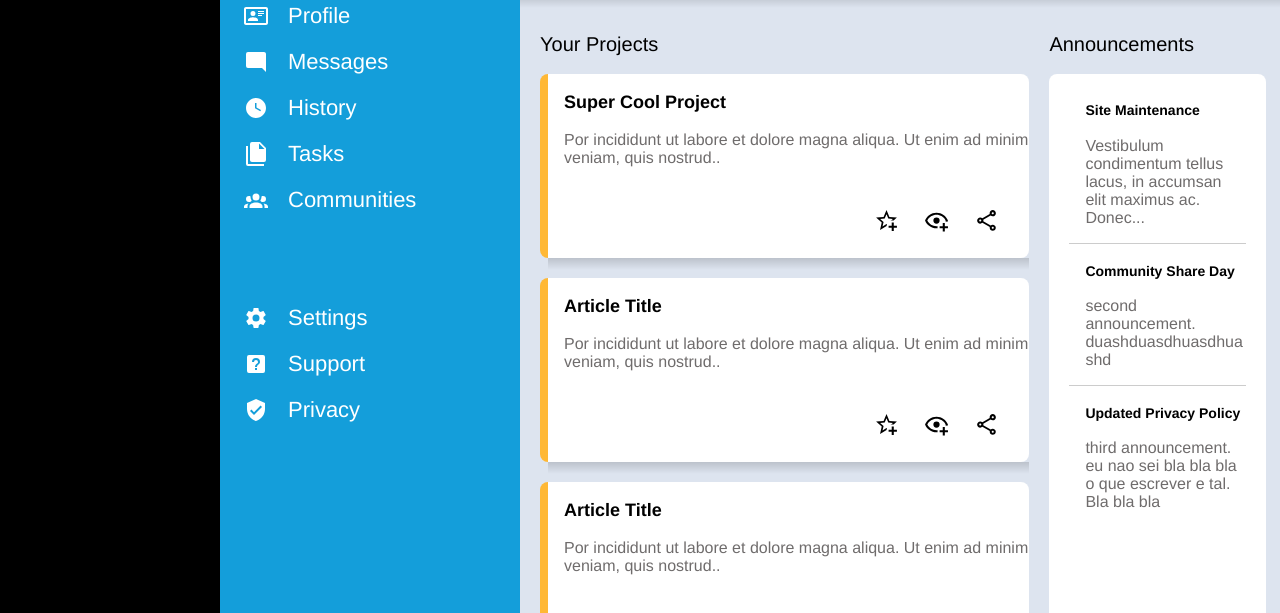
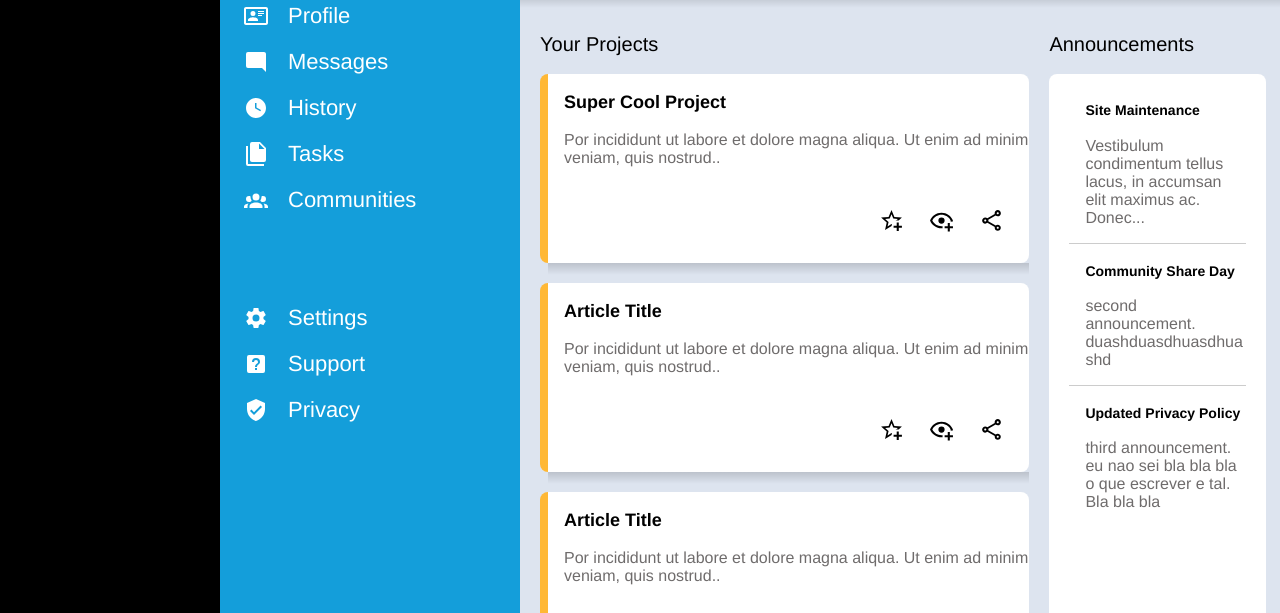
Before and after one commit to annanagem/admin-dashboard, a plain HTML site: page index.html in a window 1280 px wide. Shown: the part 181-794 px from the top of the page. Drawn offline with Linux system fonts and the light colour scheme.

Commit message:
fix grid

```diff
--- a/style.css
+++ b/style.css
@@ -196,8 +196,7 @@ button {
 .main {
     display: grid;
     grid-template-columns: 3fr 1fr;
-    grid-auto-rows: min-content;
-    grid-auto-flow: row;
+    grid-template-rows: auto 1fr auto 1fr;
     background-color: rgb(221, 228, 239);
     padding: 20px;
     gap: 20px;
@@ -221,7 +220,6 @@ button {
 
 .card {
     display: grid;
-    grid-template-rows: auto auto;
     position: relative;
     background-color: white;
     border-radius: 8px;
@@ -247,13 +245,14 @@ button {
     text-align: left;
 }
 
+
 .cardicons {
     display: grid;
     grid-auto-flow: column;
     gap: 25px;
     justify-self: end;
     align-self: end;
-    padding: 25px 30px;
+    padding: 25px 25px 30px 0px;
 }
 
 .announcements {
```
